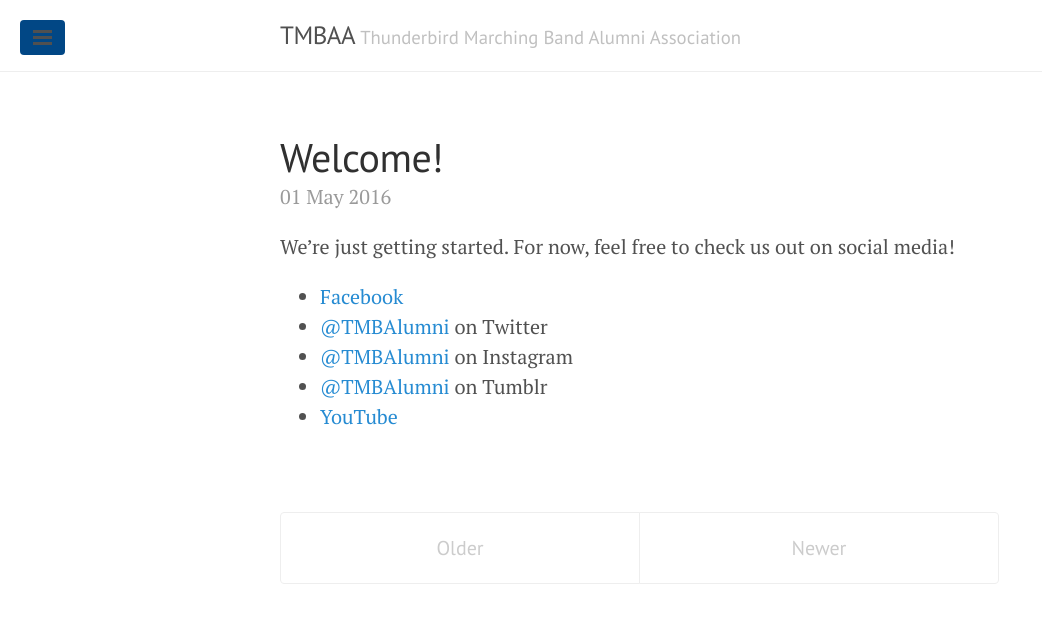
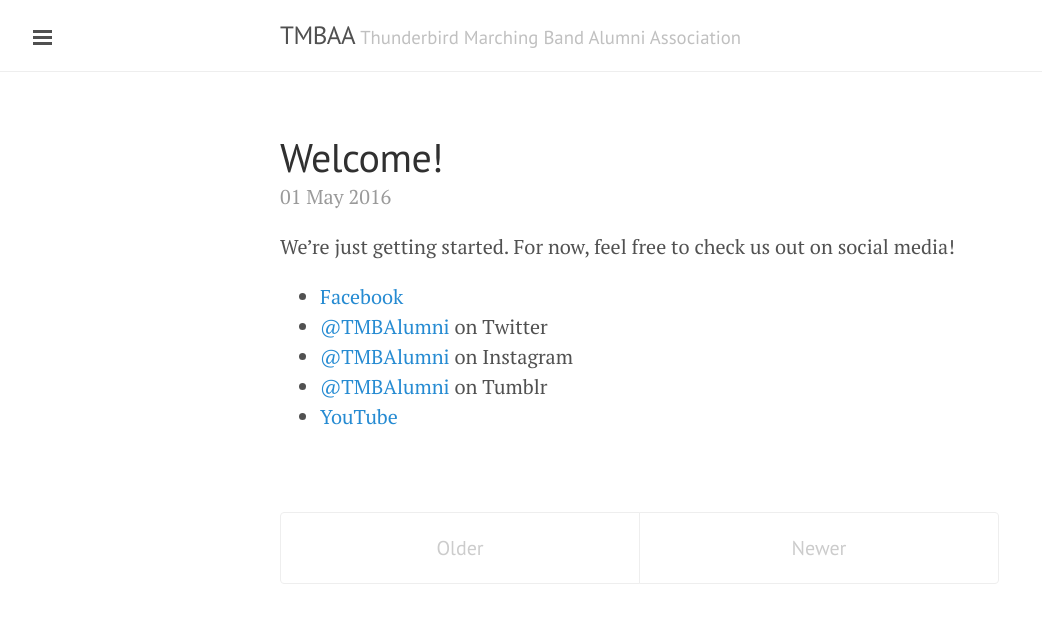
Before and after one commit to tmbalumni/tmbalumni.github.io, a Jekyll site: the page built from index.html, in a window 1280 px wide. Shown: the top 623 px of the page, without its empty margins (0-1042 px from the left). Built offline with Jekyll 4.4.1, drawn with Linux system fonts in a browser that asks for light colours; the list of posts is cut into pages by our own code.

Commit message:
Update lanyon.css

```diff
--- a/public/css/lanyon.css
+++ b/public/css/lanyon.css
@@ -151,7 +151,7 @@ h1, h2, h3, h4, h5, h6 {
   font-family: "PT Sans", Helvetica, Arial, sans-serif;
   font-size: .875rem; /* 15px */
   color: rgba(255,255,255,.6);
-  background-color: #014785;
+  background-color: #202020;
   -webkit-transition: all .3s ease-in-out;
           transition: all .3s ease-in-out;
 }
@@ -214,7 +214,7 @@ a.sidebar-nav-item:focus {
   width: 2.2rem;
   padding: .5rem .65rem;
   color: #505050;
-  background-color: #014785;
+  background-color: #fff;
   border-radius: 4px;
   cursor: pointer;
 }
```
